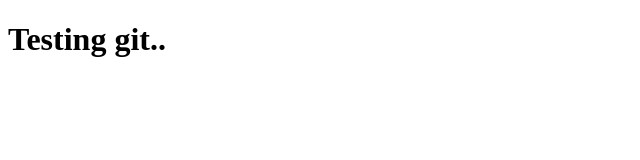
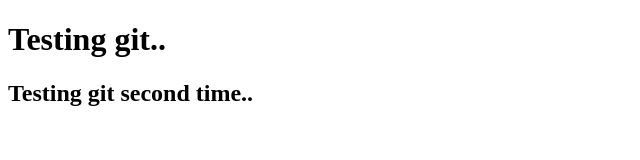
Before and after one commit to gauravyawale/GitTest, a plain HTML site: page index.html in a window 1280 px wide. Shown: the whole page, without its empty margins (0-640 px from the left). Drawn offline with Linux system fonts and the light colour scheme.

Commit message:
Second Commit

```diff
--- a/index.html
+++ b/index.html
@@ -8,5 +8,6 @@
 </head>
 <body>
     <h1>Testing git..</h1>
+    <h2>Testing git second time..</h2>
 </body>
 </html>
```
